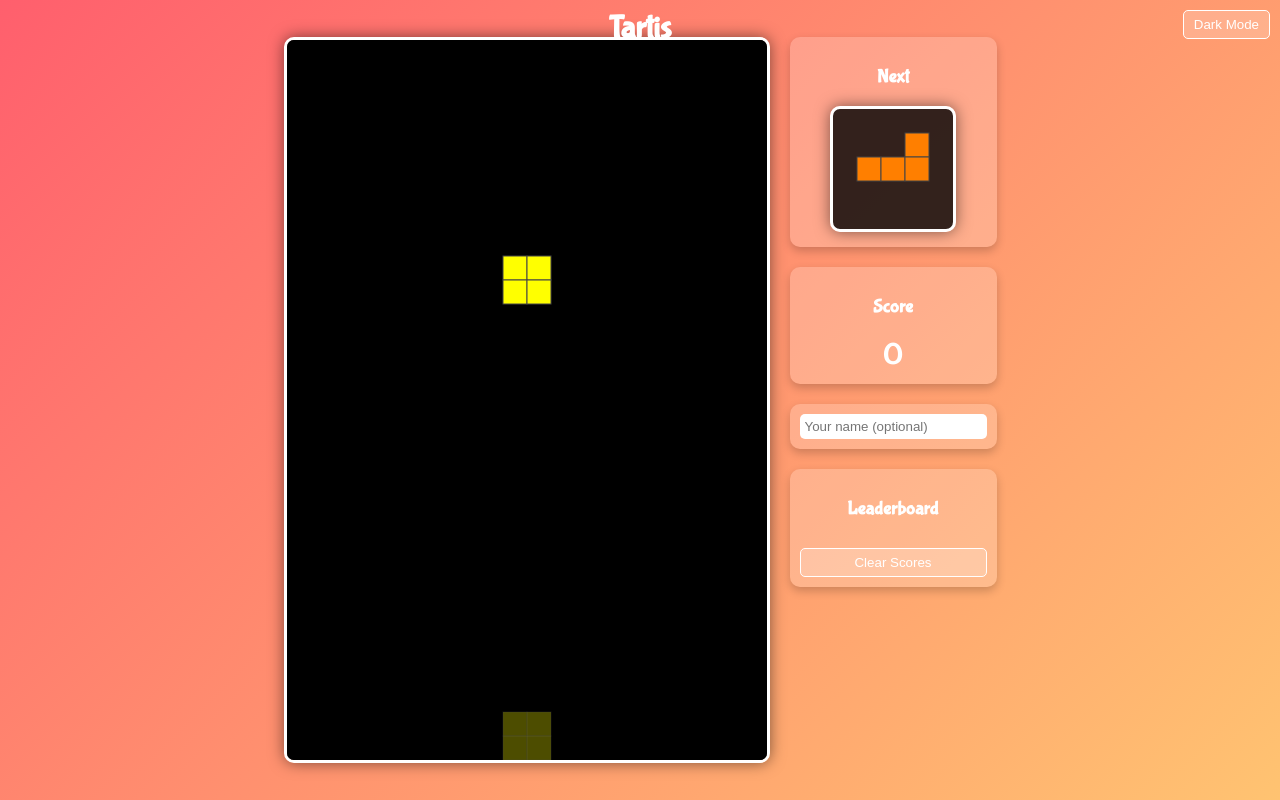
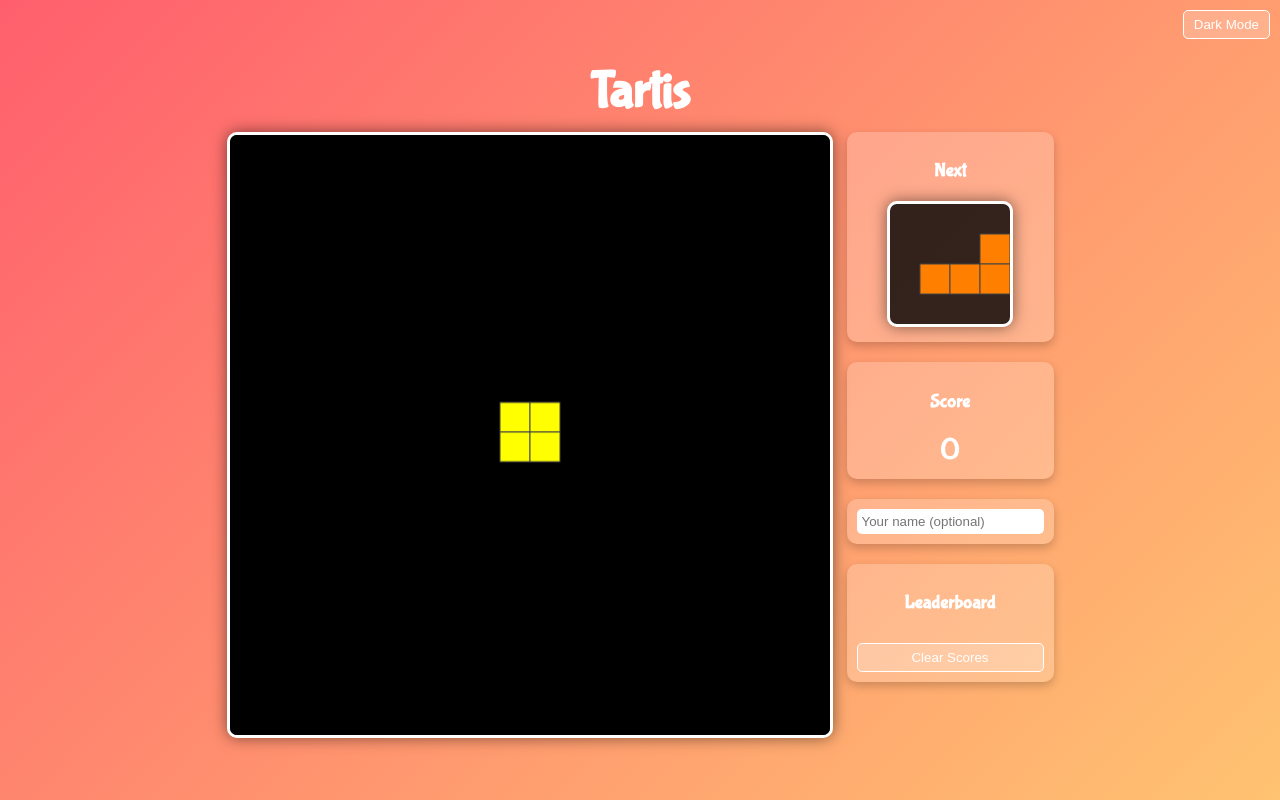
Before and after one commit to BenGothard/tartis, a plain HTML site: page index.html in a window 1280 px wide. Drawn offline with Linux system fonts and the light colour scheme.

Commit message:
Refactor layout with game container

```diff
--- a/index.html
+++ b/index.html
@@ -86,20 +86,53 @@
             font-size: 2em;
             margin-top: 5px;
         }
-        #title {
-            position: absolute;
-            top: 10px;
-            left: 50%;
-            transform: translateX(-50%);
+        .game-container {
+            display: flex;
+            flex-direction: column;
+            align-items: center;
+            gap: 0.5rem;
+            padding: 1rem;
+        }
+
+        .game-title {
             margin: 0;
+            font-size: 4vw;
+            max-font-size: 2rem;
+            line-height: 1.2;
+            text-align: center;
+        }
+
+        .board-wrapper {
+            width: 90vw;
+            max-width: 600px;
+            aspect-ratio: 1 / 1;
+            position: relative;
+        }
+
+        /* If using a <canvas> for the board: */
+        #gameCanvas {
+            width: 100%;
+            height: 100%;
+            display: block;
+        }
+
+        /* If using CSS grid for tiles: */
+        .grid-board {
+            width: 100%;
+            height: 100%;
+            display: grid;
+            /* keep existing grid-template-columns/rows logic */
         }
     </style>
 </head>
 <body>
     <button id="theme-toggle" aria-label="Toggle dark mode"></button>
-    <h1 id="title">Tartis</h1>
+    <div class="game-container">
+        <h1 class="game-title">Tartis</h1>
         <div id="game">
-        <canvas id="board" width="480" height="720"></canvas>
+            <div class="board-wrapper">
+                <canvas id="gameCanvas"></canvas>
+            </div>
             <div id="sidebar">
                 <div id="next">
                     <h3>Next</h3>
@@ -119,6 +152,7 @@
                 </div>
             </div>
         </div>
+    </div>
     <script src="tetris.js"></script>
     <script>
         const themeToggle = document.getElementById('theme-toggle');
--- a/tetris.js
+++ b/tetris.js
@@ -1,4 +1,4 @@
-const canvas = document.getElementById("board");
+const canvas = document.getElementById("gameCanvas");
 const context = canvas.getContext("2d");
 const preview = document.getElementById("preview");
 const previewCtx = preview.getContext("2d");
@@ -57,10 +57,17 @@ if (clearScoresBtn) {
 
 const COLS = 20;
 const ROWS = 30;
-const CELL = 24;
+let CELL = 24;
 
-canvas.width = COLS * CELL;
-canvas.height = ROWS * CELL;
+function resizeCanvas() {
+  const parentRect = document
+    .querySelector('.board-wrapper')
+    .getBoundingClientRect();
+  canvas.width = Math.floor(parentRect.width);
+  canvas.height = Math.floor(parentRect.height);
+  CELL = canvas.width / COLS;
+  draw();
+}
 
 const SHAPES = {
   I: [[1, 1, 1, 1]],
@@ -279,4 +286,8 @@ document.addEventListener("keydown", (event) => {
   }
 });
 
+window.addEventListener('resize', resizeCanvas);
+window.addEventListener('DOMContentLoaded', resizeCanvas);
+
+resizeCanvas();
 update();
```
Lines whose indentation alone changed are shown as unchanged.
